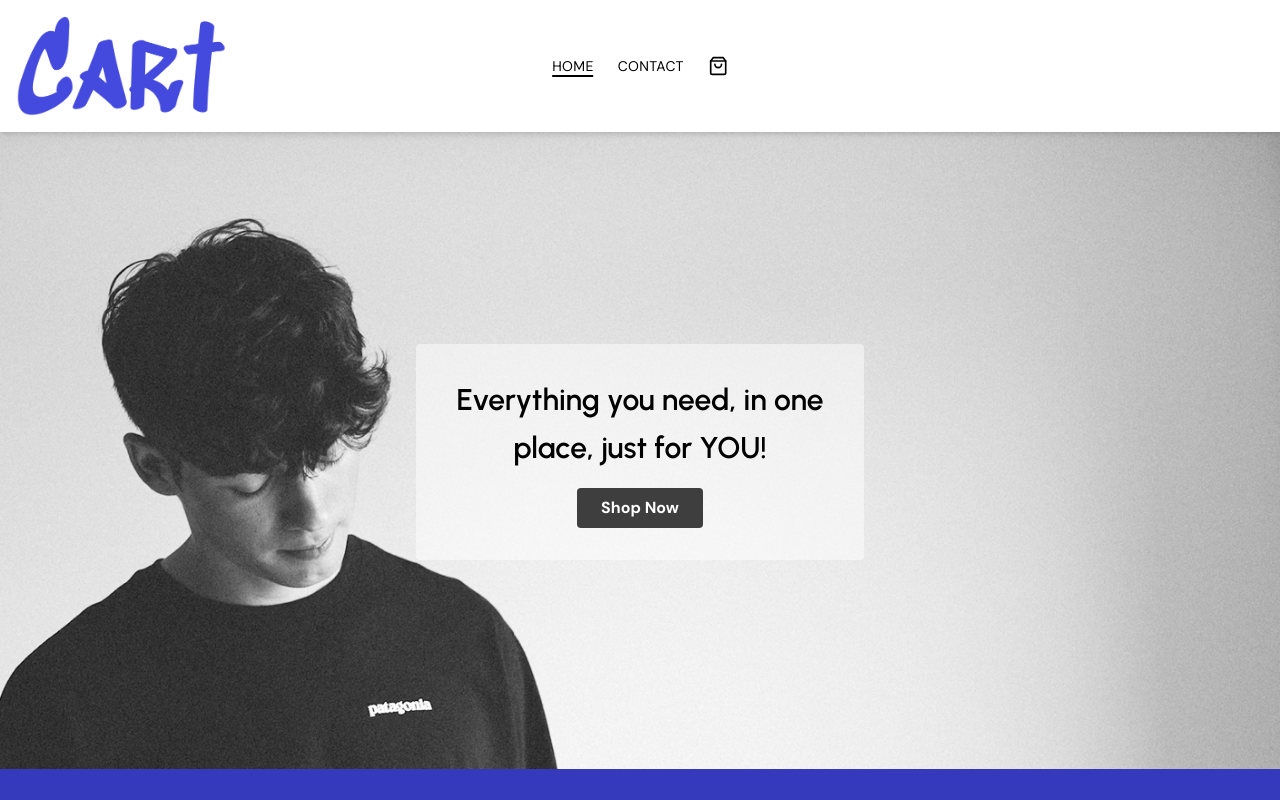
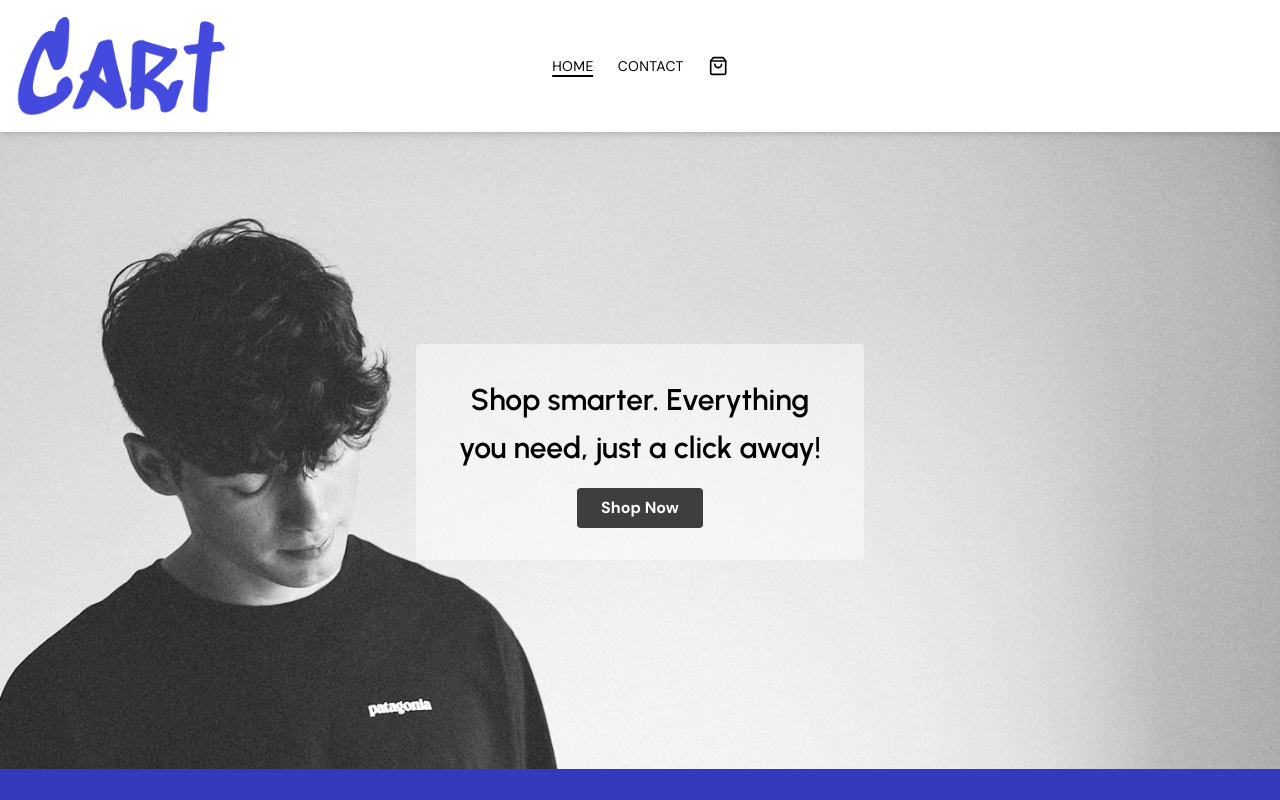
Before and after one commit to marned91/javascript-framework-ca, a React (Vite) app: page / in a window 1280 px wide. Shown: the top 800 px of the page. Built offline with nearby package versions, Linux system fonts and the light colour scheme; no server answers.

Commit message:
Update HeroSection.tsx

```diff
--- a/src/components/HeroSection.tsx
+++ b/src/components/HeroSection.tsx
@@ -21,7 +21,7 @@ export function HeroSection({ onScrollClick }: props) {
     <div className="relative">
       <div className="absolute top-1/10 sm:top-1/3 left-1/2 transform -translate-x-1/2 text-center z-10 bg-white/50 p-8 rounded w-full sm:max-w-md mx-auto">
         <h1 className="text-xl md:text-3xl/12 font-large font-semibold">
-          Everything you need, in one place, just for YOU!
+          Shop smarter. Everything you need, just a click away!
         </h1>
         <button
           onClick={onScrollClick}
```
